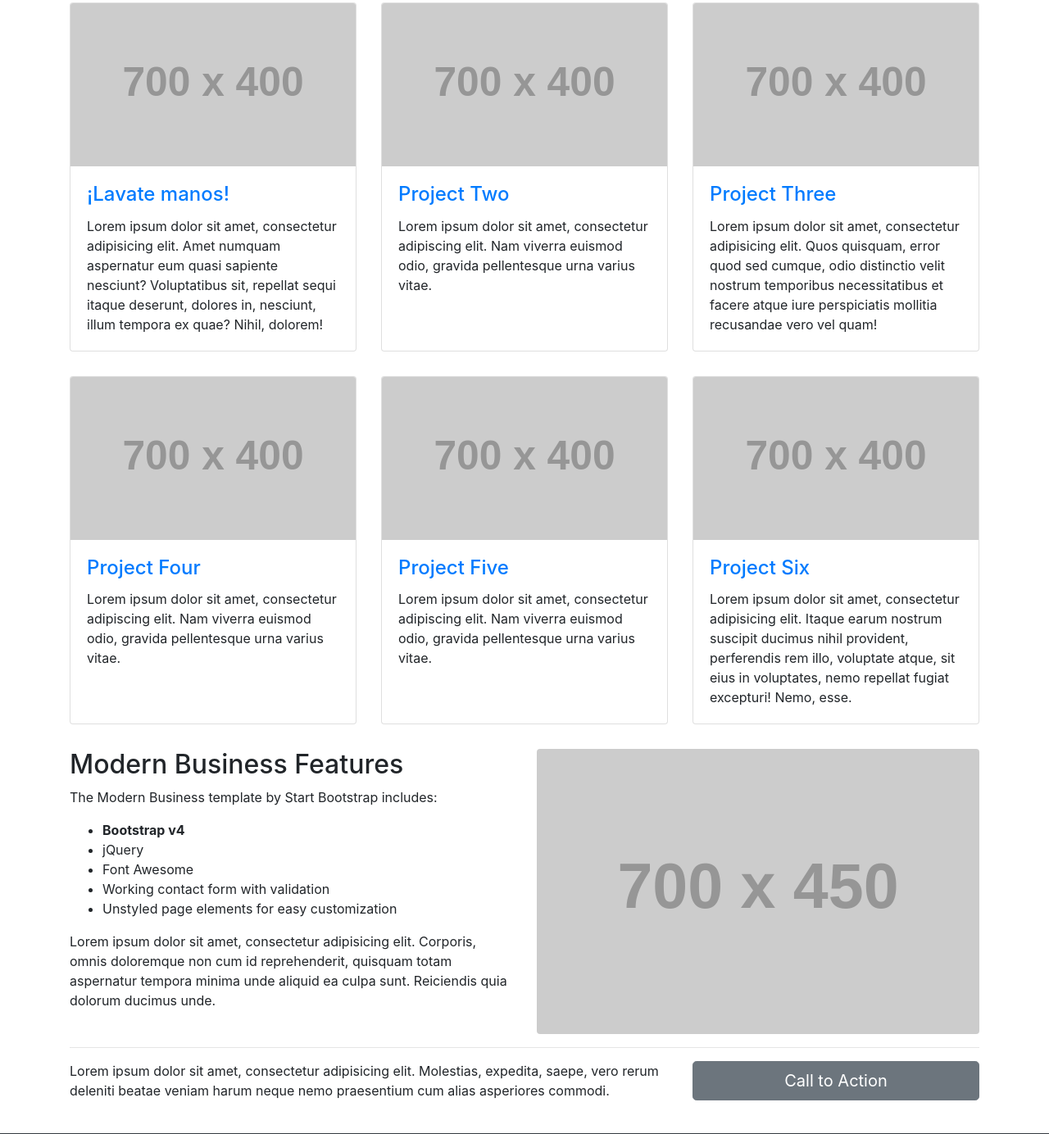
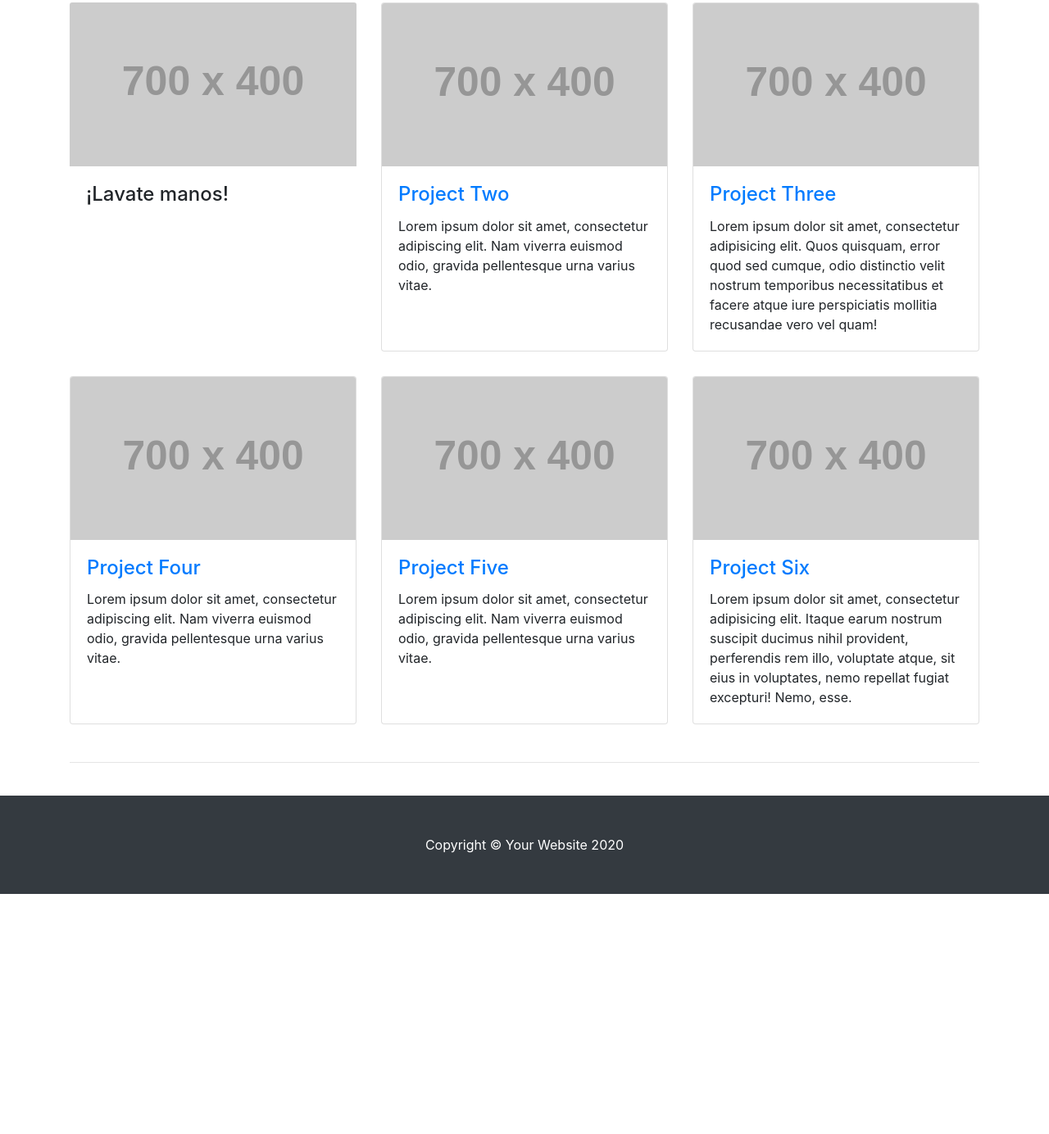
Before and after one commit to mlab-ar/landing_seguiSalud, a website: page index.html in a window 1280 px wide. Shown: the part 1036-2420 px from the top of the page at 82% size. After the commit the page ends 2127 px from the top, so only its background shows below. Drawn offline with Linux system fonts and the light colour scheme; placeholder pictures from the web are drawn by us.

Commit message:
Recomendaciones

```diff
--- a/index.html
+++ b/index.html
@@ -128,14 +128,12 @@
 
     <div class="row">
       <div class="col-lg-4 col-sm-6 portfolio-item">
-        <div class="card h-100">
-          <a href="#"><img class="card-img-top" src="http://placehold.it/700x400" alt=""></a>
+        <div>
+          <img class="card-img-top" src="http://placehold.it/700x400" alt="">
           <div class="card-body">
             <h4 class="card-title">
-              <a href="#">¡Lavate manos!</a>
-            </h4>
-            <p class="card-text">Lorem ipsum dolor sit amet, consectetur adipisicing elit. Amet numquam aspernatur eum quasi sapiente nesciunt? Voluptatibus sit, repellat sequi itaque deserunt, dolores in, nesciunt, illum tempora ex quae? Nihil, dolorem!</p>
-          </div>
+              ¡Lavate manos!
+            </div>
         </div>
       </div>
       <div class="col-lg-4 col-sm-6 portfolio-item">
@@ -196,38 +194,12 @@
     </div>
     <!-- /.row -->
 
-    <!-- Features Section -->
-    <div class="row">
-      <div class="col-lg-6">
-        <h2>Modern Business Features</h2>
-        <p>The Modern Business template by Start Bootstrap includes:</p>
-        <ul>
-          <li>
-            <strong>Bootstrap v4</strong>
-          </li>
-          <li>jQuery</li>
-          <li>Font Awesome</li>
-          <li>Working contact form with validation</li>
-          <li>Unstyled page elements for easy customization</li>
-        </ul>
-        <p>Lorem ipsum dolor sit amet, consectetur adipisicing elit. Corporis, omnis doloremque non cum id reprehenderit, quisquam totam aspernatur tempora minima unde aliquid ea culpa sunt. Reiciendis quia dolorum ducimus unde.</p>
-      </div>
-      <div class="col-lg-6">
-        <img class="img-fluid rounded" src="http://placehold.it/700x450" alt="">
-      </div>
-    </div>
-    <!-- /.row -->
+
 
     <hr>
 
     <!-- Call to Action Section -->
     <div class="row mb-4">
-      <div class="col-md-8">
-        <p>Lorem ipsum dolor sit amet, consectetur adipisicing elit. Molestias, expedita, saepe, vero rerum deleniti beatae veniam harum neque nemo praesentium cum alias asperiores commodi.</p>
-      </div>
-      <div class="col-md-4">
-        <a class="btn btn-lg btn-secondary btn-block" href="#">Call to Action</a>
-      </div>
     </div>
 
   </div>
```
